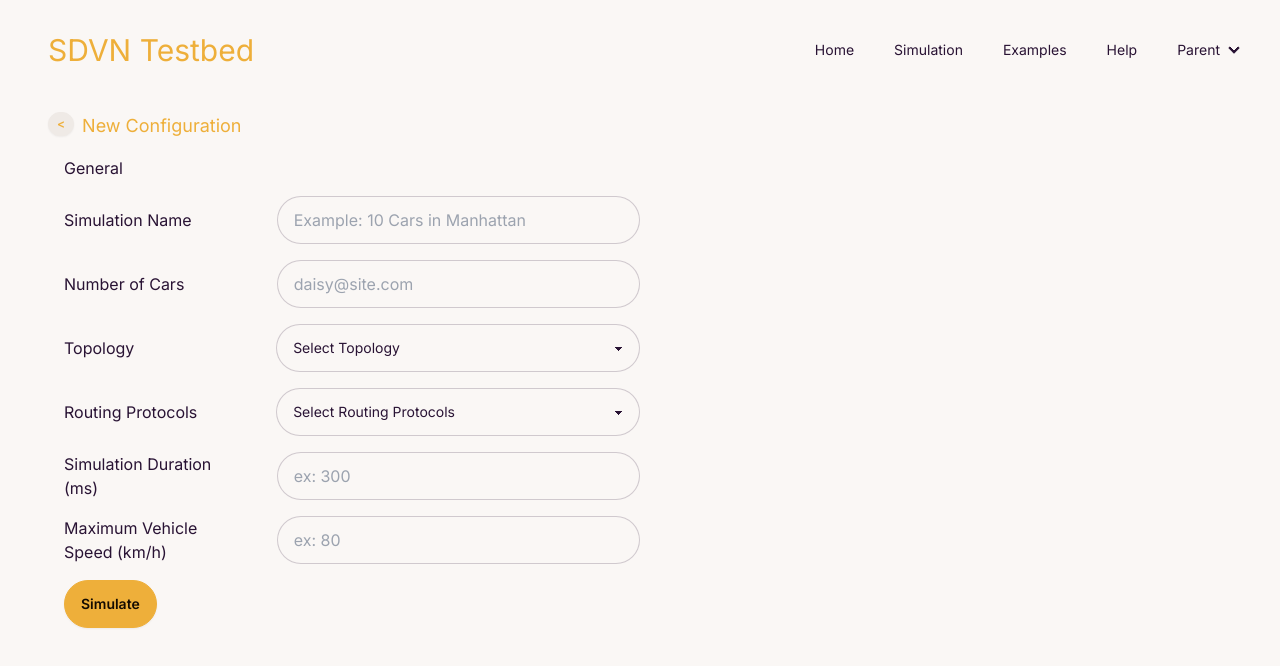
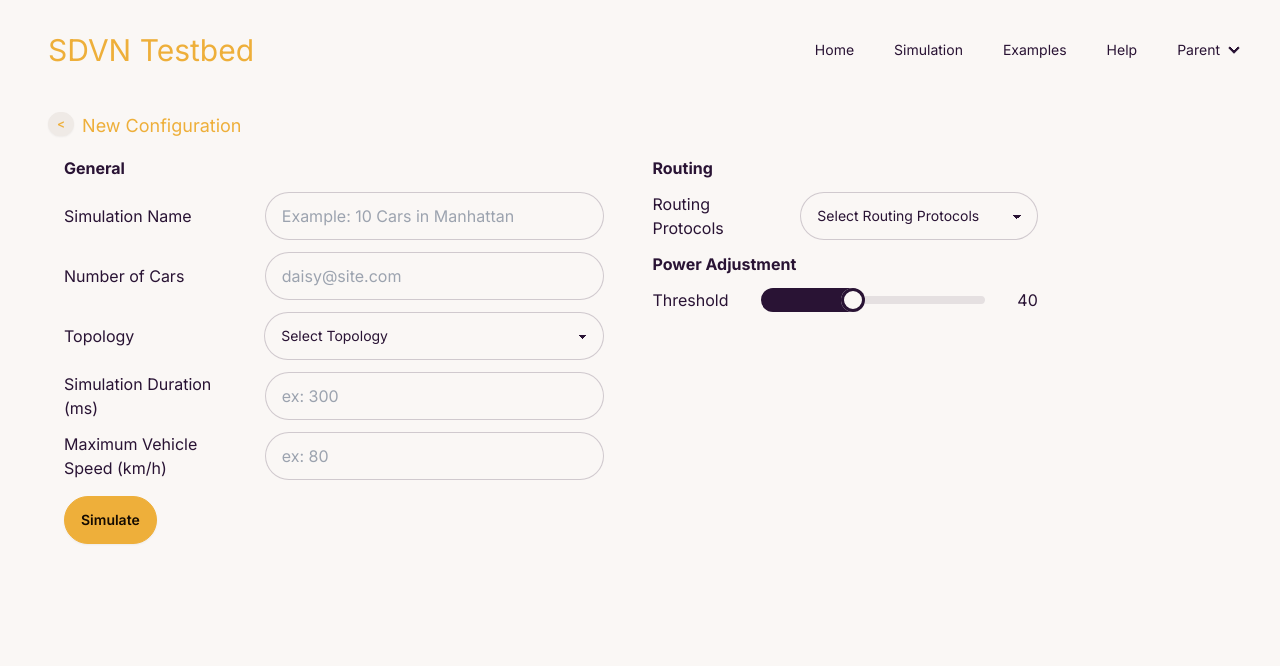
Before and after one commit to luthfirestu/dashboard-SDVN, a Next.js app: page /simulation/new in a window 1280 px wide. Shown: the top 666 px of the page. Built offline with nearby package versions, Linux system fonts and the light colour scheme.

Commit message:
fix configuration form

```diff
--- a/src/app/page.tsx
+++ b/src/app/page.tsx
@@ -19,11 +19,12 @@ export default function Home() {
         src="vector.svg"
         alt="vector image"
       />
-      <div className="m-12 w-1/2 space-y-4">
-        <h1 className="text-accent bold text-5xl">SDVN Testbed</h1>
+      <div className="m-12 w-1/2 space-y-4 absolute top-1/3">
+        <h1 className="text-accent font-bold text-5xl">SDVN Testbed</h1>
         <p>Sed ut perspiciatis unde omnis iste natus error sit voluptatem accusantium doloremque laudantium, to jdicbebacibceuiebcibc</p>
         <button onClick={() => router.push("/simulation/history")} className="btn btn-accent mt-4 bg-opacity-75">Get Started</button>
       </div>
+      <img src="self-driving-car.svg" alt="self-driving-car image" className="absolute bottom-0 right-0 mr-12 z-0 w-1/2 w-96" />
     </main>
   );
 }
--- a/src/components/form.tsx
+++ b/src/components/form.tsx
@@ -1,8 +1,18 @@
+import { useState } from 'react';
+
 export default function Form() {
+    const [power, setPower] = useState(40); // Initial power value
+
+    const handlePowerChange = (event) => {
+        setPower(event.target.value); // Update the power value when the input changes
+    };
+
     return (
-        <div className="col-2 w-1/2">
+        <div className="col-2">
             <div className="space-y-4">
-                <p className="weight-bold">General</p>
+                <div className="flex gap-12">
+                    <div className="space-y-3">
+                        <p className="font-bold">General</p>
                         <div className="flex items-center gap-8"> {/* Flex container for Simulation Name */}
                             <span className="w-1/3">Simulation Name</span> {/* Text */}
                             <label className="input input-bordered flex items-center w-2/3"> {/* Input field */}
@@ -11,7 +21,7 @@ export default function Form() {
                         </div>
                         <div className="flex items-center gap-8"> {/* Flex container for Number of Cars */}
                             <span className="w-1/3">Number of Cars</span> {/* Text */}
-                    <label className="input input-bordered flex items-center w-2/3"> {/* Input field */}
+                            <label className="input input-bordered flex items-center w-2/3 max-w-1/2"> {/* Input field */}
                                 <input type="text" className="grow" placeholder="daisy@site.com" />
                             </label>
                         </div>
@@ -21,14 +31,6 @@ export default function Form() {
                                 <option disabled selected>Select Topology</option>
                                 <option>Bidirectional Highway 4 Plane</option>
                                 <option>Bidirectional Highway 6 Plane</option>
-                    </select>
-                </div>
-                <div className="flex items-center gap-8"> {/* Flex container for Routing Protocols */}
-                    <span className="w-1/3">Routing Protocols</span> {/* Text */}
-                    <select className="select select-bordered w-2/3 max-w-1/2">
-                        <option disabled selected>Select Routing Protocols</option>
-                        <option>Open Flow v1</option>
-                        <option>Adhoc Mesh</option>
                             </select>
                         </div>
                         <div className="flex items-center gap-8"> {/* Flex container for Simulation Duration */}
@@ -43,6 +45,33 @@ export default function Form() {
                                 <input type="text" className="grow" placeholder="ex: 80" />
                             </label>
                         </div>
+                    </div>
+                    <div className="space-y-3">
+                        <p className="font-bold">Routing</p>
+                        <div className="flex items-center gap-8"> {/* Flex container for Routing Protocols */}
+                            <span className="w-1/3">Routing Protocols</span> {/* Text */}
+                            <select className="select select-bordered w-2/3">
+                                <option disabled selected>Select Routing Protocols</option>
+                                <option>Open Flow v1</option>
+                                <option>Adhoc Mesh</option>
+                            </select>
+                        </div>
+                        <p className='font-bold'>Power Adjustment</p>
+                        <div className="flex items-center gap-8"> {/* Flex container for Power Adjustment */}
+                            <span className="w-1/3">Threshold</span> {/* Text */}
+                            <input
+                                type="range"
+                                min={0}
+                                max={100}
+                                value={power}
+                                className="range"
+                                onChange={handlePowerChange} // Handle range input change
+                            />
+                            <span>{power}</span> {/* Display current power value */}
+                        </div>
+                    </div>
+                </div>
+                {/* Simulate button */}
                 <button className="btn btn-accent">Simulate</button>
             </div>
         </div>
```
Also changed, not shown: public/self-driving-car.svg (added). Lines whose indentation alone changed are shown as unchanged.
